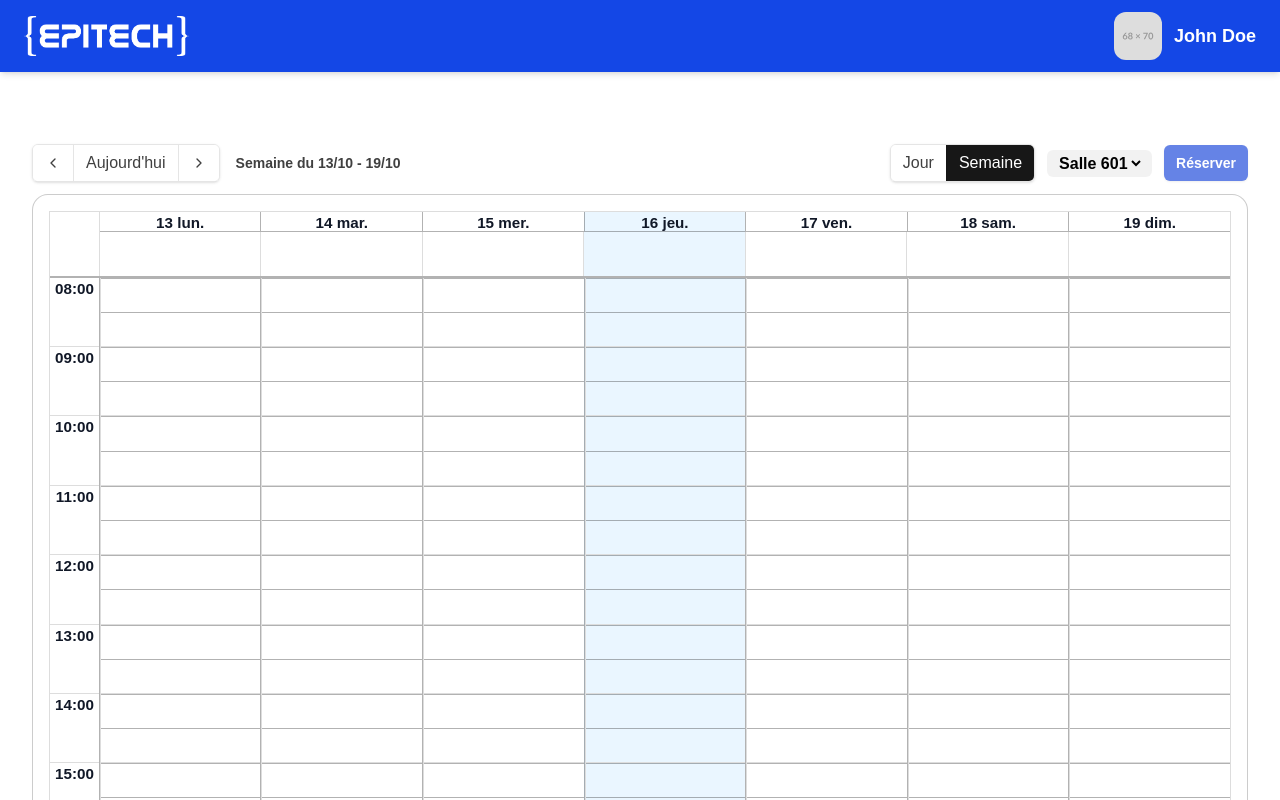
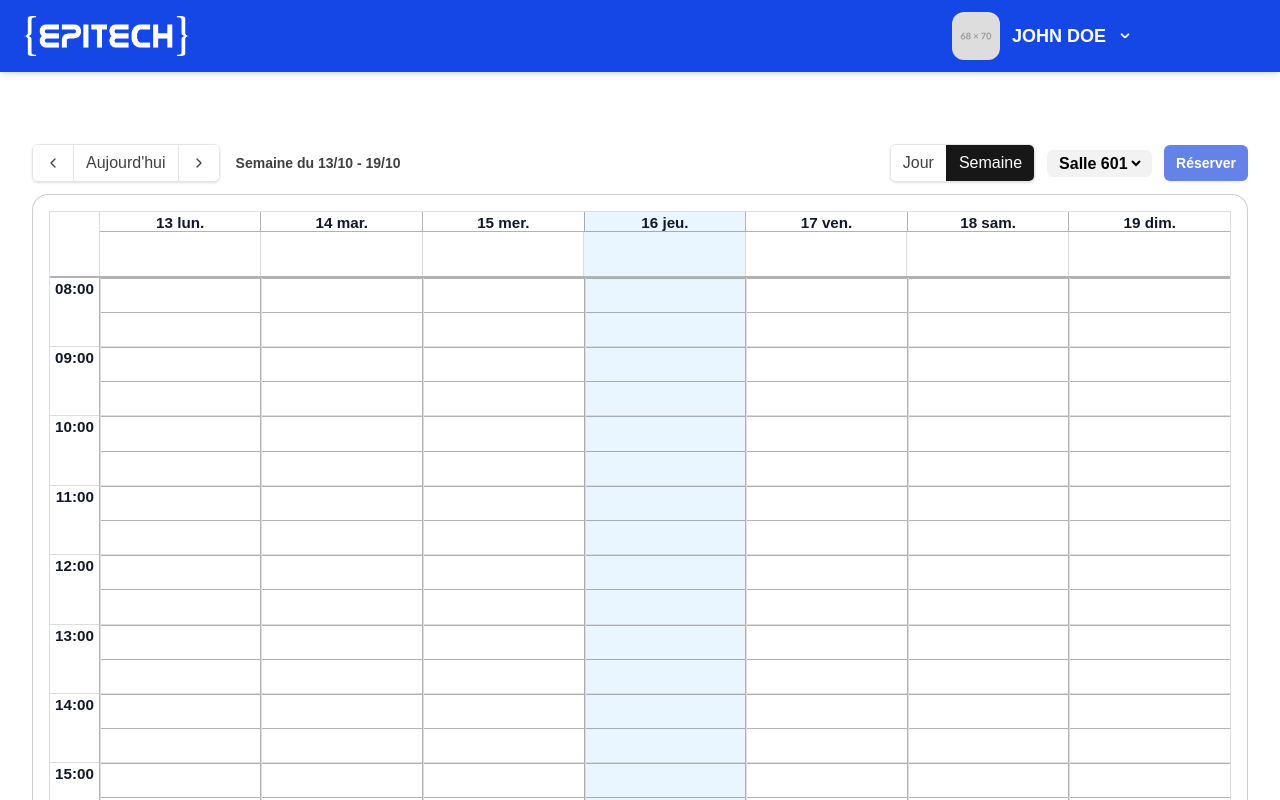
Before and after one commit to Joan-Cordelier/MyEpiBooking, a Next.js app in the folder apps/web/: page / in a window 1280 px wide. Shown: the top 800 px of the page. Built offline with nearby package versions, Linux system fonts and the light colour scheme.

Commit message:
UPDATE: Schedule & Header >> SCHEDULE:    [/] Fix preselected room HEADER:    [+] Disconnect button    [+] Icons

```diff
--- a/apps/web/src/app/layout.tsx
+++ b/apps/web/src/app/layout.tsx
@@ -23,6 +23,13 @@ export const metadata = {
 export default function RootLayout({ children }: { children: React.ReactNode }) {
   return (
     <html lang="fr">
+      <head>
+        {/* Flaticon UIcons */}
+        <link
+          rel="stylesheet"
+          href="https://cdn-uicons.flaticon.com/2.4.2/uicons-bold-rounded/css/uicons-bold-rounded.css"
+        />
+      </head>
       <body>
         <Header
           username="John Doe"
--- a/apps/web/src/components/layout/Header.tsx
+++ b/apps/web/src/components/layout/Header.tsx
@@ -5,18 +5,42 @@
 ** Header component layout
 */
 
+"use client";
+
+import { useEffect, useRef, useState } from "react";
 import Link from "next/link";
 
 interface HeaderProps {
   username: string,
   avatarUrl: string,
-  logoUrl: string
+  logoUrl: string,
+  onLogout?: () => void,
 }
 
-export default function Header({ username, avatarUrl, logoUrl }: HeaderProps) {
+export default function Header({ username, avatarUrl, logoUrl, onLogout }: HeaderProps) {
+  const [menuOpen, setMenuOpen] = useState(false);
+  const userRef = useRef<HTMLDivElement | null>(null);
+
+  useEffect(() => {
+    function handleClickOutside(e: MouseEvent) {
+      if (userRef.current && !userRef.current.contains(e.target as Node))
+        setMenuOpen(false);
+    }
+    function handleEsc(e: KeyboardEvent) {
+      if (e.key === "Escape")
+        setMenuOpen(false);
+    }
+    document.addEventListener("mousedown", handleClickOutside);
+    document.addEventListener("keydown", handleEsc);
+    return () => {
+      document.removeEventListener("mousedown", handleClickOutside);
+      document.removeEventListener("keydown", handleEsc);
+    };
+  }, []);
+
   return (
     <header className="fixed top-0 left-0 right-0 z-50 flex items-center justify-between px-6 py-3 shadow-md bg-blue-700">
-      {/* EPITECH Logo clickable to go home */}
+      {/* EPITECH Logo */}
       <Link href="/" className="inline-flex items-center">
         <img
           src={logoUrl}
@@ -26,13 +50,48 @@ export default function Header({ username, avatarUrl, logoUrl }: HeaderProps) {
       </Link>
 
       {/* User Profile */}
-      <div className="flex items-center gap-3 text-white">
-        <img
-          src={avatarUrl}
-          alt="avatar"
-          className="w-12 h-12 rounded-xl object-cover"
-        />
-        <span className="text-lg font-bold">{username}</span>
+      <div className="relative mr-30" ref={userRef}>
+        <button
+          type="button"
+          aria-haspopup="menu"
+          aria-expanded={menuOpen}
+          onClick={() => setMenuOpen((v) => !v)}
+          className="flex items-center gap-3 text-white rounded-lg px-1"
+        >
+          <img
+            src={avatarUrl}
+            alt="avatar"
+            className="w-12 h-12 rounded-xl object-cover"
+          />
+          <span className="text-lg font-bold">{username.toUpperCase()}</span>
+          <i className="fi fi-br-angle-small-down text-sm leading-none mt-[1px]"></i>
+        </button>
+
+        {menuOpen && (
+          <div
+            role="menu"
+            aria-label="menu utilisateur"
+            className="absolute right-0 mt-2 w-50 rounded-lg border border-black/10 bg-white text-neutral-800 shadow-lg overflow-hidden z-[60]"
+          >
+            <button
+              type="button"
+              role="menuitem"
+              onClick={() => {
+                setMenuOpen(false);
+                if (onLogout)
+                  onLogout();
+                else
+                  console.log("logout clicked");
+              }}
+              className="w-full text-left px-3 py-2 text-sm text-red-600 hover:text-red-700 hover:bg-red-50"
+            >
+              <span className="inline-flex items-center gap-2">
+                <i className="fi fi-br-exit text-xs self-center"></i>
+                SE DÉCONNECTER
+              </span>
+            </button>
+          </div>
+        )}
       </div>
     </header>
   );
--- a/apps/web/src/components/sections/Calendar.tsx
+++ b/apps/web/src/components/sections/Calendar.tsx
@@ -76,7 +76,7 @@ function EventRenderer({ event }: { event: CalendarEvent }) {
 export default function BookingCalendarSection() {
     const [currentDate, setCurrentDate] = useState(new Date());
     const [view, setView] = useState<typeof Views[keyof typeof Views]>(Views.WEEK);
-    const [room, setRoom] = useState<string>();
+    const [room, setRoom] = useState<string>('601');
     const rooms: Room[] = [{name: '601', state: false}, {name: '602', state: true}, {name: '801', state: false}];
     const selectedRoom = useMemo(() => rooms.find(r => r.name === room), [rooms, room]);
 
--- a/apps/web/src/lib/formatDuration.ts
+++ b/apps/web/src/lib/formatDuration.ts
@@ -1,3 +1,10 @@
+/*
+** EPITECH PROJECT, 2025
+** EPI BOOKING
+** File description:
+** formatDuration function
+*/
+
 import { differenceInMinutes } from 'date-fns';
 
 export function formatDuration(start: Date, end: Date): string {
@@ -6,8 +13,8 @@ export function formatDuration(start: Date, end: Date): string {
     const m = total % 60;
 
     if (h > 0 && m > 0)
-        return `${h}h${m}`; // e.g., 1h30
+        return `${h}h${m}`;
     if (h > 0)
-        return `${h}h`; // e.g., 1h, 2h
-    return `${m}min`; // e.g., 30min
+        return `${h}h`;
+    return `${m}min`;
 }
```
